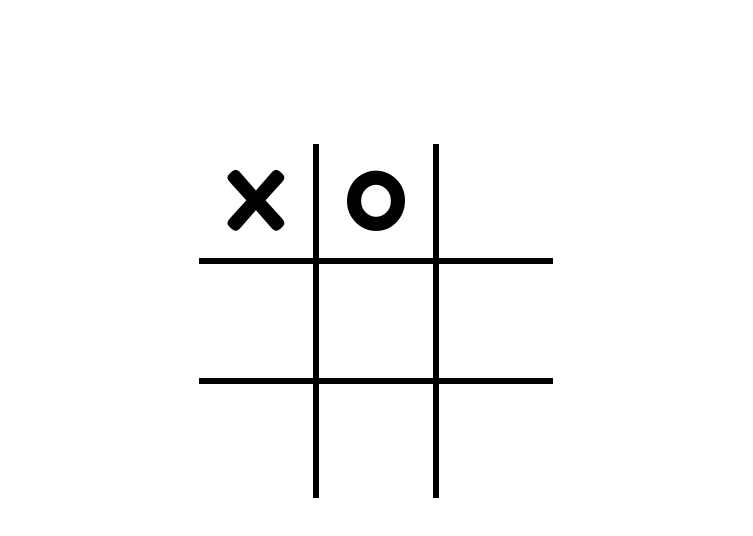
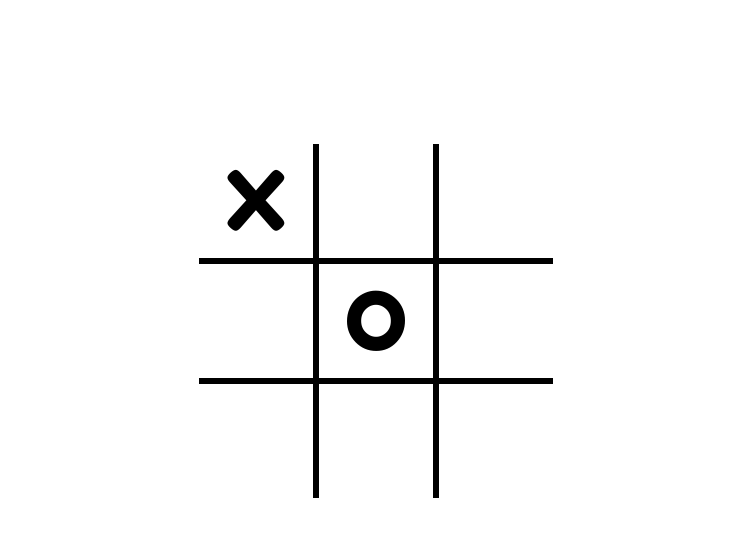
Before and after one commit to silentspaceship/JogoDaVelhaImbativel, a plain HTML site: page index.html in a window 1280 px wide. Both pictures are taken after a click on the element 521 px from the left and 376 px from the top of the page. Shown: the part 174-710 px from the top of the page, without its empty margins (264-1017 px from the left). Drawn offline with Linux system fonts and the light colour scheme.

Commit message:
Versão finalizada, adicionada a IA

```diff
--- a/index.html
+++ b/index.html
@@ -1,5 +1,5 @@
 <!DOCTYPE html>
-<html lang="en">
+<html lang="pt-br">
 
 <head>
     <meta charset="UTF-8">
--- a/script.js
+++ b/script.js
@@ -35,7 +35,7 @@ function proximoTurno(quadrado) {
         if (!empate()) {
             setTimeout(() => {
                 turno(melhorJogada(), computador);
-            }, 50);
+            }, 5);
         }
     }
 }
@@ -84,7 +84,9 @@ function fimDeJogo(vitoria) {
         caixas[i].removeEventListener('click', proximoTurno, false);
     }
 
-    declararVencedor(vitoria.jogador == usuario ? "Você venceu! Mas como? 🤔" : "Você perdeu! Quem sabe na próxima... 🥱")
+    setTimeout(() => {
+        declararVencedor(vitoria.jogador == usuario ? "Você venceu... Só pode ser um erro na Matrix. 🤔" : "Você perdeu, quem sabe na próxima... 🥱")
+    }, 800);
 }
 
 function declararVencedor(quem) {
@@ -98,18 +100,77 @@ function quadradosVazios() {
 }
 
 function melhorJogada() {
-    return quadradosVazios()[0];
+    return minimax(tabela, computador).index;
 }
 
 function empate() {
     if (quadradosVazios().length == 0) {
         for (let i = 0; i < caixas.length; i++) {
-            caixas[i].style.backgroundColor = "lightgreen";
+            caixas[i].style.backgroundColor = "royalblue";
             caixas[i].removeEventListener('click', proximoTurno, false);
         }
 
-        declararVencedor("Empate!");
+        setTimeout(() => {
+            declararVencedor("Um empate, o que não significa que o computador tenha perdido. 🤖");
+        }, 800);
+
         return true;
     }
     return false;
 }
+
+function minimax(novaTabela, jogador) {
+    var espacosDisponiveis = quadradosVazios(novaTabela);
+
+    if (verificaVitoria(novaTabela, usuario)) {
+        return {score: -10};
+    } else if (verificaVitoria(novaTabela, computador)) {
+        return {score: 10};
+    } else if (espacosDisponiveis.length === 0) {
+        return {score: 0};
+    }
+
+    var movimentos = [];
+
+    for (let i = 0; i < espacosDisponiveis.length; i++) {
+        var movimento = {};
+        movimento.index = novaTabela[espacosDisponiveis[i]];
+        novaTabela[espacosDisponiveis[i]] = jogador;
+
+        if (jogador == computador) {
+            var resultado = minimax(novaTabela, usuario);
+            movimento.score = resultado.score;
+        } else {
+            var resultado = minimax(novaTabela, computador);
+            movimento.score = resultado.score;
+        }
+
+        novaTabela[espacosDisponiveis[i]] = movimento.index;
+
+        movimentos.push(movimento);
+    }
+
+    var melhorMovimento;
+
+    if (jogador === computador) {
+        var melhorScore = -10000;
+
+        for (let i = 0; i < movimentos.length; i++) {
+            if (movimentos[i].score > melhorScore) {
+                melhorScore = movimentos[i].score;
+                melhorMovimento = i;
+            }
+        }
+    } else {
+        var melhorScore = 10000;
+
+        for (let i = 0; i < movimentos.length; i++) {
+            if (movimentos[i].score < melhorScore) {
+                melhorScore = movimentos[i].score;
+                melhorMovimento = i;
+            }
+        }
+    }
+
+    return movimentos[melhorMovimento];
+}
```
